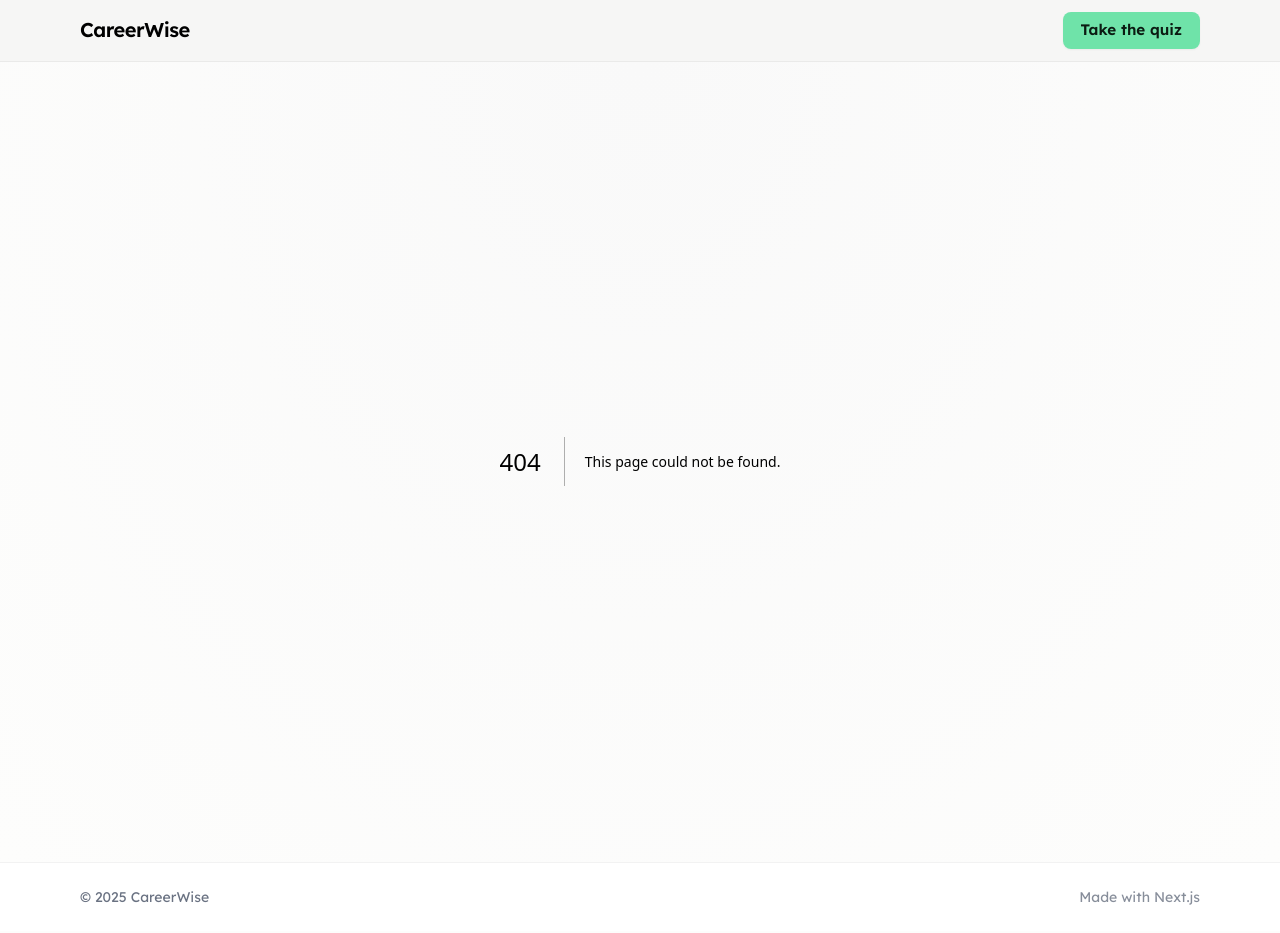
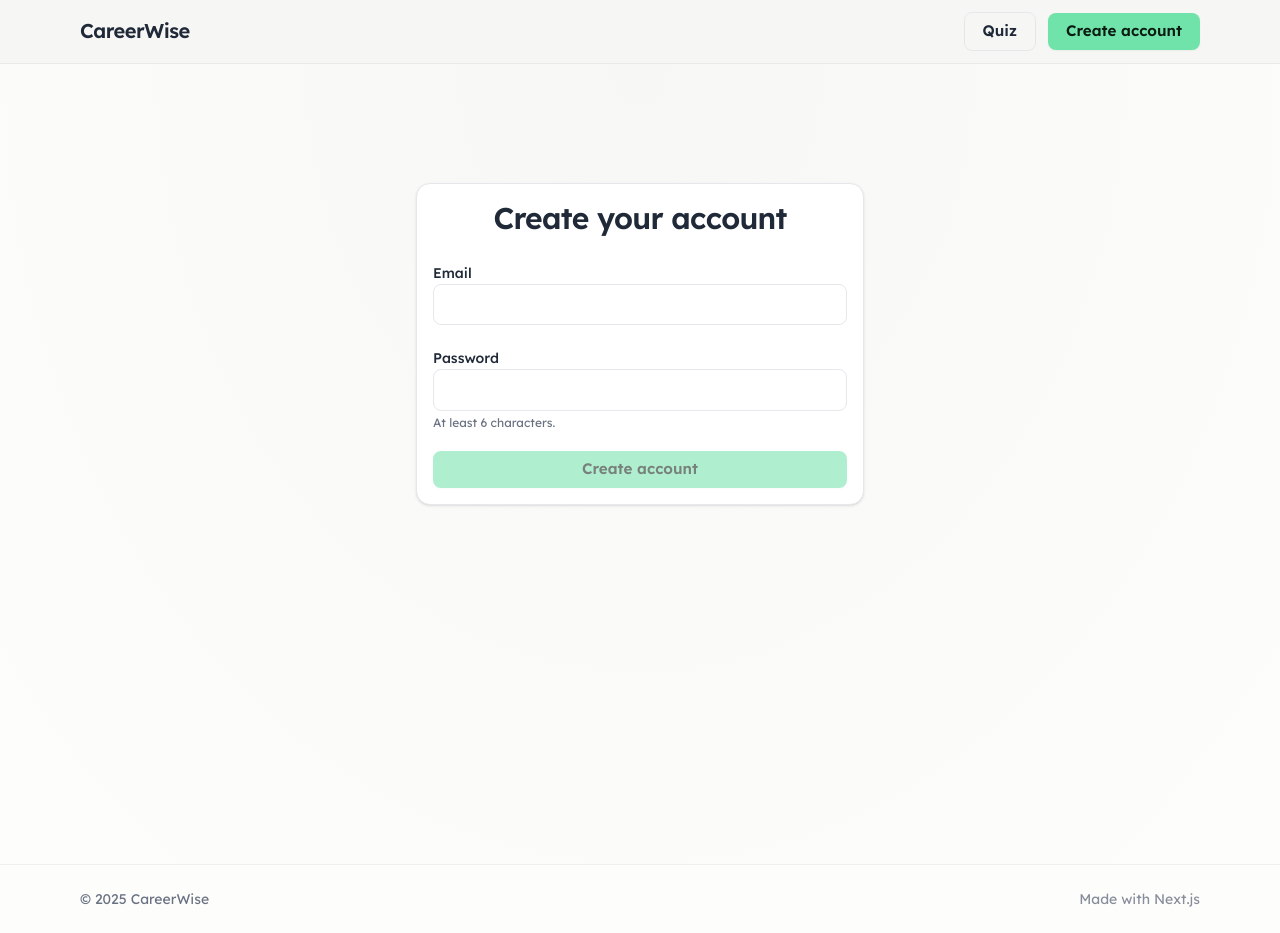
Before and after one commit to nero-tulip/career-compass, a Next.js app in the folder careerwise/: page /signup in a window 1280 px wide. Before the commit this address had no page. Built offline with nearby package versions, Linux system fonts and the light colour scheme; no server answers.

Commit message:
basic login flow added

```diff
--- /dev/null
+++ b/careerwise/src/app/components/HeaderNav.tsx
@@ -0,0 +1,36 @@
+"use client";
+import React, { useEffect, useState } from "react";
+import Link from "next/link";
+import { auth } from "@/app/lib/firebase";
+import { onAuthStateChanged, User } from "firebase/auth";
+
+export default function HeaderNav() {
+  const [user, setUser] = useState<User | null>(null);
+  const [loading, setLoading] = useState(true);
+
+  useEffect(() => {
+    const unsub = onAuthStateChanged(auth, (u) => {
+      setUser(u);
+      setLoading(false);
+    });
+    return () => unsub();
+  }, []);
+
+  return (
+    <nav className="flex items-center gap-3 text-sm">
+      <Link href="/quiz" className="btn btn-outline">
+        Quiz
+      </Link>
+      {!loading && !user && (
+        <Link href="/signup" className="btn btn-primary">
+          Create account
+        </Link>
+      )}
+      {!loading && user && (
+        <span className="text-xs text-gray-600 dark:text-gray-300 px-2 py-1 rounded-md bg-black/5 dark:bg-white/10">
+          {user.email}
+        </span>
+      )}
+    </nav>
+  );
+}
--- a/careerwise/src/app/globals.css
+++ b/careerwise/src/app/globals.css
@@ -133,3 +133,25 @@ html, body {
 /* Site header explicit background (more visible than translucent white) */
 .site-header { background: #f5f5f4e6; /* off-white with slight gray tone */ }
 .dark .site-header { background: #111827cc; }
+
+/* Form fields (ensure consistent light background even if dark styles conflict) */
+.form-field {
+  background:#ffffff;
+  border:1px solid var(--border);
+  border-radius:8px;
+  padding:0.625rem 0.75rem;
+  font-size:0.95rem;
+  line-height:1.3;
+  transition:border-color .16s, background .16s, box-shadow .16s;
+  color: var(--text);
+}
+.form-field::placeholder { color: var(--text-dim); opacity:.6; }
+.form-field:hover { border-color: var(--text-dim); }
+.form-field:focus { outline:2px solid var(--primary); outline-offset:2px; border-color: var(--primary); background:#ffffff; }
+.form-field:disabled { opacity:.55; cursor:not-allowed; }
+.dark .form-field { background:#1e2530; border-color:#2c3542; color: var(--text); }
+.dark .form-field:hover { border-color:#425063; }
+.dark .form-field:focus { outline-color: var(--primary); border-color: var(--primary); background:#1e2530; }
+/* Autofill reset */
+.form-field:-webkit-autofill { -webkit-box-shadow:0 0 0 1000px #ffffff inset; -webkit-text-fill-color: var(--text); }
+.dark .form-field:-webkit-autofill { -webkit-box-shadow:0 0 0 1000px #1e2530 inset; -webkit-text-fill-color: var(--text); }
--- a/careerwise/src/app/layout.tsx
+++ b/careerwise/src/app/layout.tsx
@@ -1,5 +1,6 @@
 import type { Metadata } from "next";
 import Link from "next/link";
+import HeaderNav from "@/app/components/HeaderNav";
 import { Lexend } from "next/font/google";
 import "./globals.css";
 
@@ -10,7 +11,7 @@ const lexend = Lexend({
 });
 
 export const metadata: Metadata = {
-  title: "CareerWise — Find your work fit",
+  title: "CareerCompass",
   description:
     "A sleek, minimal career interests quiz powered by RIASEC to help you understand your strengths and work style.",
 };
@@ -28,11 +29,7 @@ export default function RootLayout({
             <Link href="/" className="font-semibold tracking-tight text-xl">
               CareerWise
             </Link>
-            <nav className="flex items-center gap-4 text-sm">
-              <Link href="/quiz" className="btn btn-primary">
-                Take the quiz
-              </Link>
-            </nav>
+            <HeaderNav />
           </div>
         </header>
         <main className="min-h-screen bg-hero">
--- /dev/null
+++ b/careerwise/src/app/signup/page.tsx
@@ -0,0 +1,82 @@
+"use client";
+
+import React, { useState } from "react";
+import { auth } from "@/app/lib/firebase";
+import { createUserWithEmailAndPassword } from "firebase/auth";
+import { useRouter } from "next/navigation";
+
+export default function SignupPage() {
+  const router = useRouter();
+  const [email, setEmail] = useState("");
+  const [password, setPassword] = useState("");
+  const [loading, setLoading] = useState(false);
+  const [error, setError] = useState<string | null>(null);
+
+  async function handleSubmit(e: React.FormEvent) {
+    e.preventDefault();
+    setError(null);
+    setLoading(true);
+    try {
+  await createUserWithEmailAndPassword(auth, email.trim(), password);
+  router.push("/");
+    } catch (err: any) {
+      let msg = "Failed to create account";
+      if (err?.code === "auth/weak-password") msg = "Password should be at least 6 characters";
+      else if (err?.code === "auth/email-already-in-use") msg = "Email already in use";
+      else if (err?.code === "auth/invalid-email") msg = "Invalid email";
+      setError(msg);
+    } finally {
+      setLoading(false);
+    }
+  }
+
+  const canSubmit = email.length > 5 && password.length >= 6 && !loading;
+
+  return (
+    <div className="min-h-[70vh] flex items-center justify-center px-4 py-12">
+      <div className="w-full max-w-md card shadow-sm p-8 bg-white/90 dark:bg-white/5 backdrop-blur-sm">
+        <h1 className="text-3xl font-semibold tracking-tight mb-6 text-center">Create your account</h1>
+        <form onSubmit={handleSubmit} className="space-y-5">
+        <div className="space-y-1">
+          <label htmlFor="email" className="text-sm font-medium">Email</label>
+          <input
+            id="email"
+            type="email"
+            autoComplete="email"
+            value={email}
+            onChange={(e) => setEmail(e.target.value)}
+            className="w-full form-field"
+            required
+          />
+        </div>
+        <div className="space-y-1">
+          <label htmlFor="password" className="text-sm font-medium">Password</label>
+          <input
+            id="password"
+            type="password"
+            autoComplete="new-password"
+            value={password}
+            onChange={(e) => setPassword(e.target.value)}
+            className="w-full form-field"
+            required
+            minLength={6}
+          />
+          <p className="text-xs text-gray-500 dark:text-gray-400">At least 6 characters.</p>
+        </div>
+        {error && (
+          <div className="rounded-md border border-red-200 bg-red-50 text-red-700 px-3 py-2 text-sm">
+            {error}
+          </div>
+        )}
+        <button
+          type="submit"
+          disabled={!canSubmit}
+          className="btn btn-primary w-full disabled:opacity-50"
+        >
+          {loading ? "Creating..." : "Create account"}
+        </button>
+        </form>
+      </div>
+    </div>
+  );
+}
```
